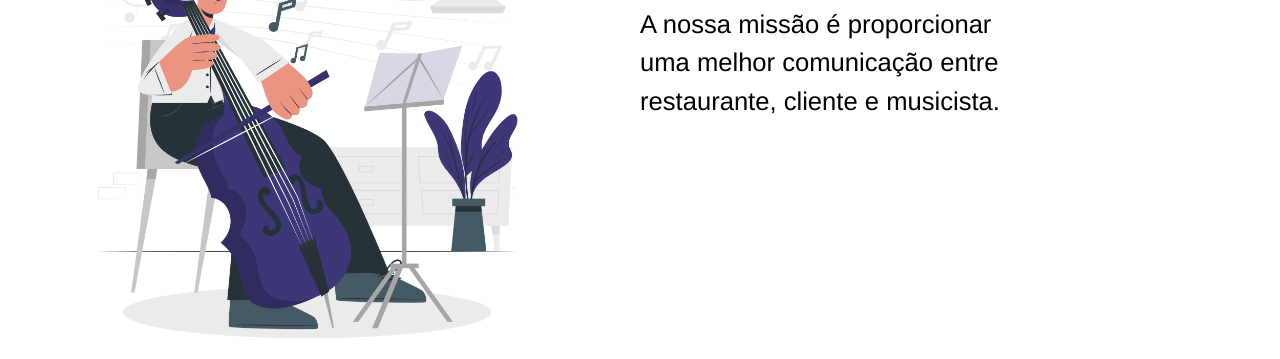
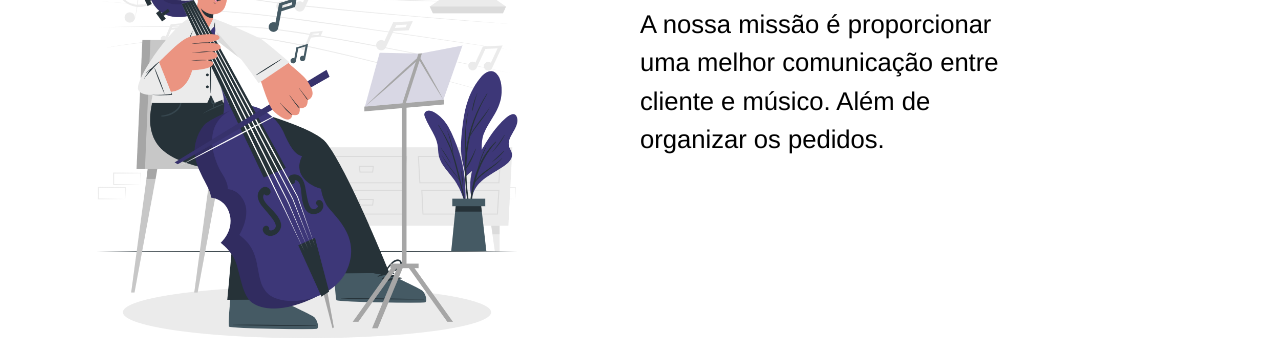
Before and after one commit to m8music/M-Music, a plain HTML site: page index.html in a window 1280 px wide. Shown: the part 781-1140 px from the top of the page. Drawn offline with Linux system fonts and the light colour scheme; files whose address does not match are found by name.

Commit message:
Update index.html

```diff
--- a/index.html
+++ b/index.html
@@ -47,7 +47,7 @@
     <div id="missao" class="container1">
         <div class="conteudo1">
             <h1><a name="missao">Missão</a></h1>
-            <p>A nossa missão é proporcionar uma melhor comunicação entre restaurante, cliente e musicista.</p>
+            <p>A nossa missão é proporcionar uma melhor comunicação entre cliente e músico. Além de organizar os pedidos.</p>
         </div>
         <div class="img1">
             <img src="img/Playing Music-cuate.png">
```
